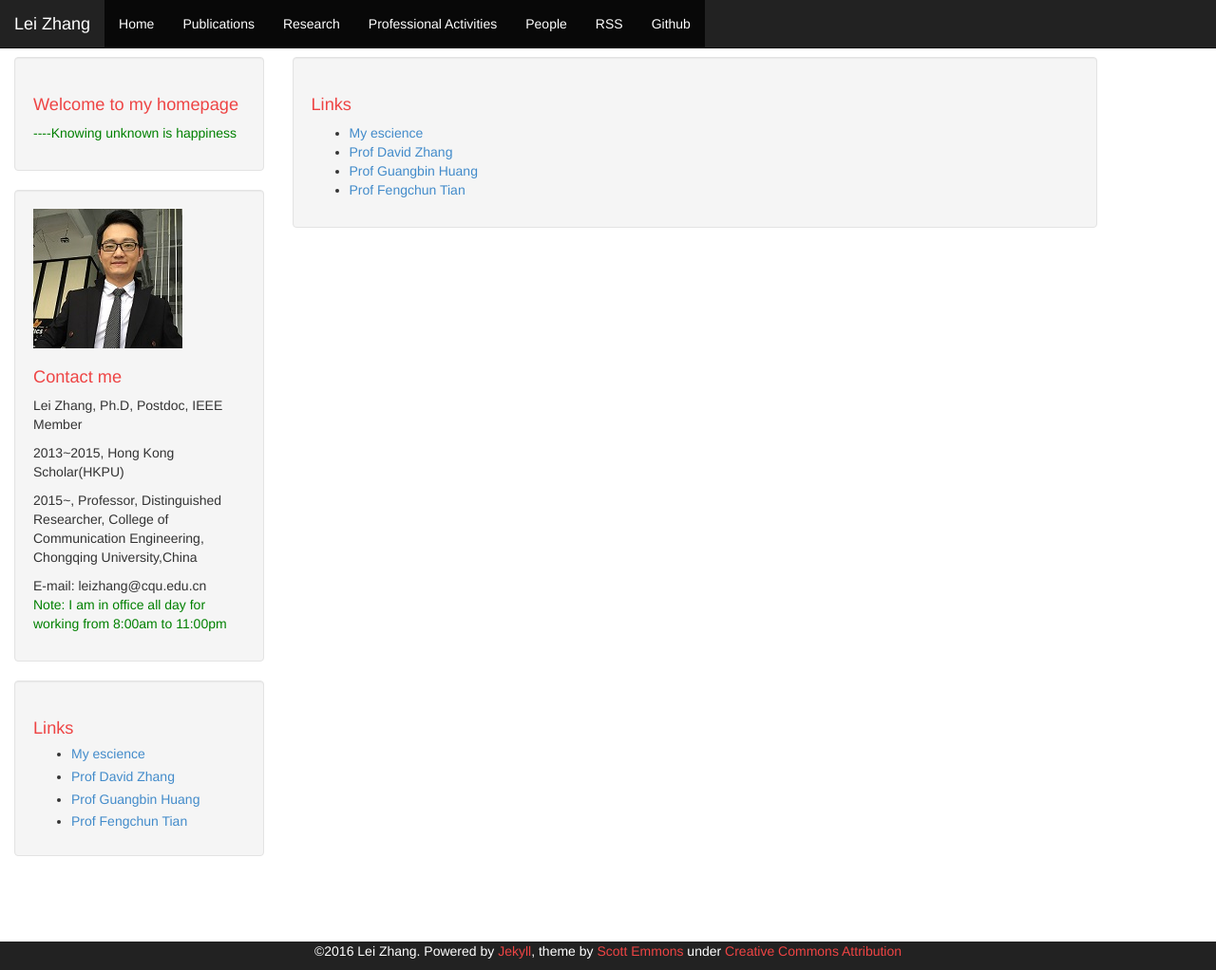
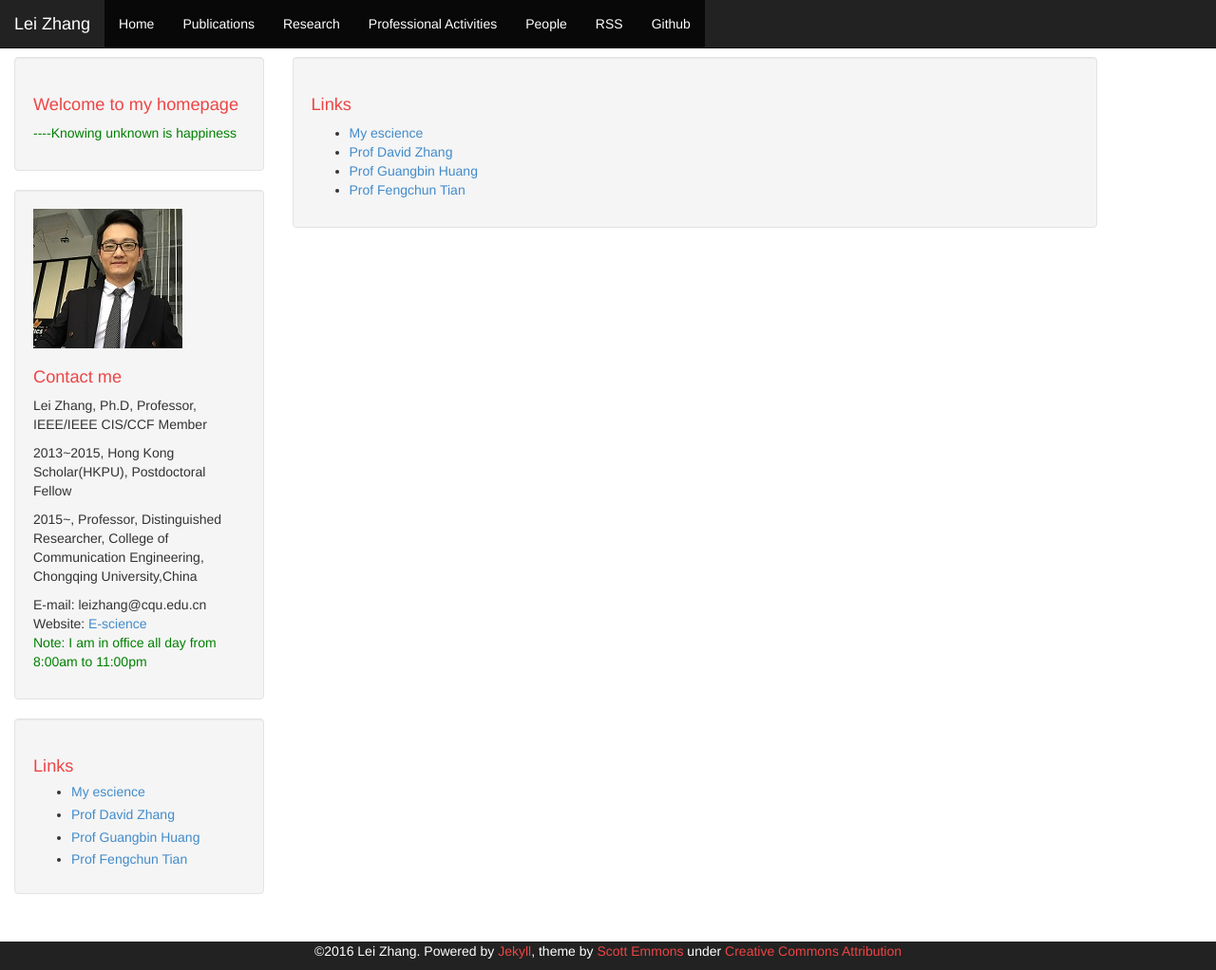
Before and after one commit to DrLeiZhang/website, a Jekyll site: the page built from links.html, in a window 1280 px wide and 1022 px high. Shown: the whole window at 95% size. Built offline with Jekyll 4.4.1, drawn with Linux system fonts in a browser that asks for light colours; Markdown is read by kramdown in place of the engine named in the settings.

Commit message:
Update
Signed-off-by: leizhang@cqu.edu.cn <leizhang@cqu.edu.cn>

```diff
--- a/_includes/sidebar.html
+++ b/_includes/sidebar.html
@@ -9,10 +9,11 @@
 <p><a href="http://www.leizhang.tk/resources/LeiZhang.jpg"></a></p>
 
     <h1>Contact me</h1>
-<p>Lei Zhang, Ph.D, Postdoc, IEEE Member</p><p>2013~2015, Hong Kong Scholar(HKPU)</p><p>2015~, Professor, Distinguished Researcher, College of Communication Engineering, Chongqing University,China</p>
+<p>Lei Zhang, Ph.D, Professor, IEEE/IEEE CIS/CCF Member</p><p>2013~2015, Hong Kong Scholar(HKPU), Postdoctoral Fellow</p><p>2015~, Professor, Distinguished Researcher, College of Communication Engineering, Chongqing University,China</p>
 
 E-mail: leizhang@cqu.edu.cn
-<p style="color:green;">Note: I am in office all day for working from 8:00am to 11:00pm</p>
+Website: <a href="http://www.escience.cn/people/lei/index.html">E-science</a>
+<p style="color:green;">Note: I am in office all day from 8:00am to 11:00pm</p>
     <ul>
         {% for post in site.posts limit:5 %}
           <li><a href="{{ site.baseurl}}{{ post.url }}">{{ post.title }}</a></li>
```
